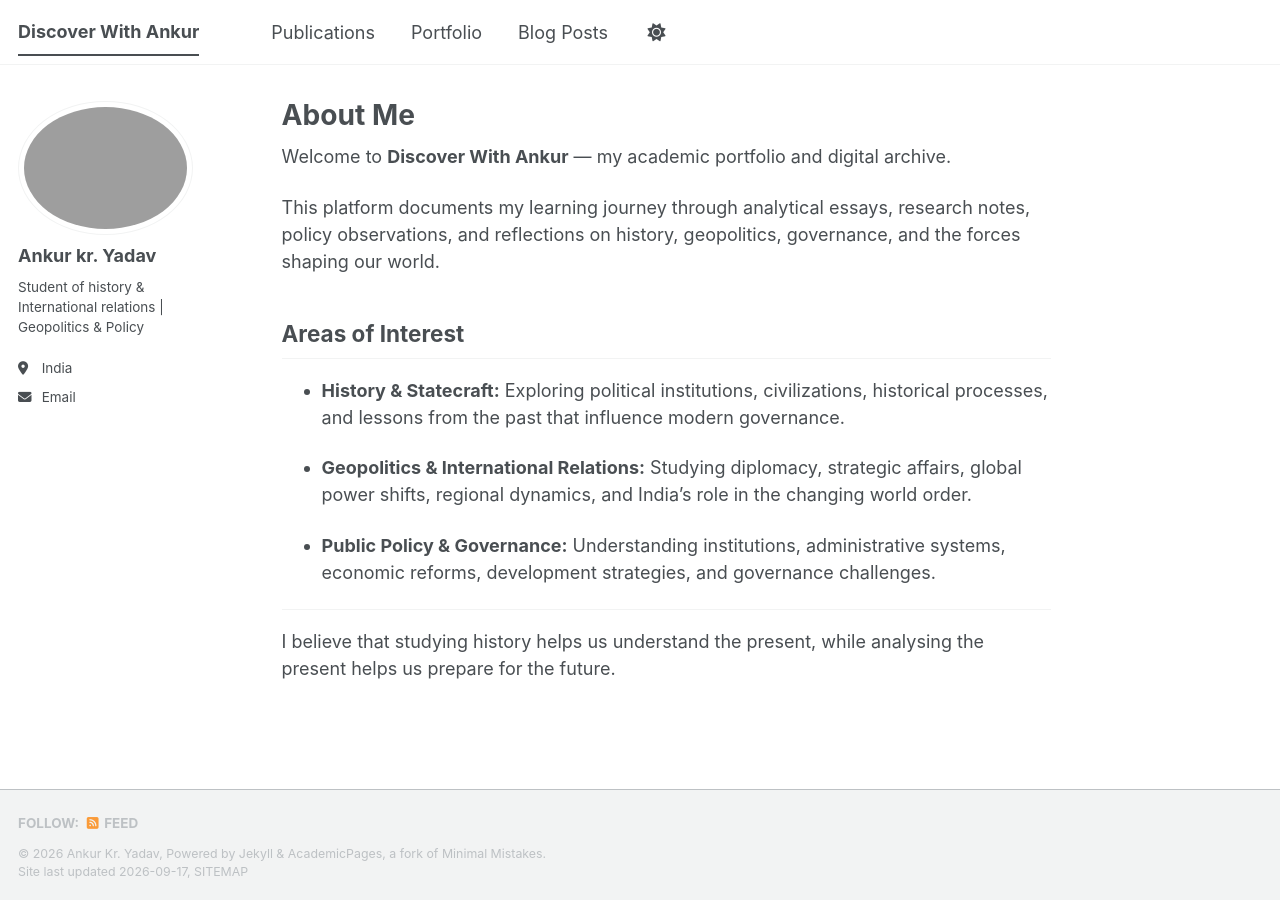
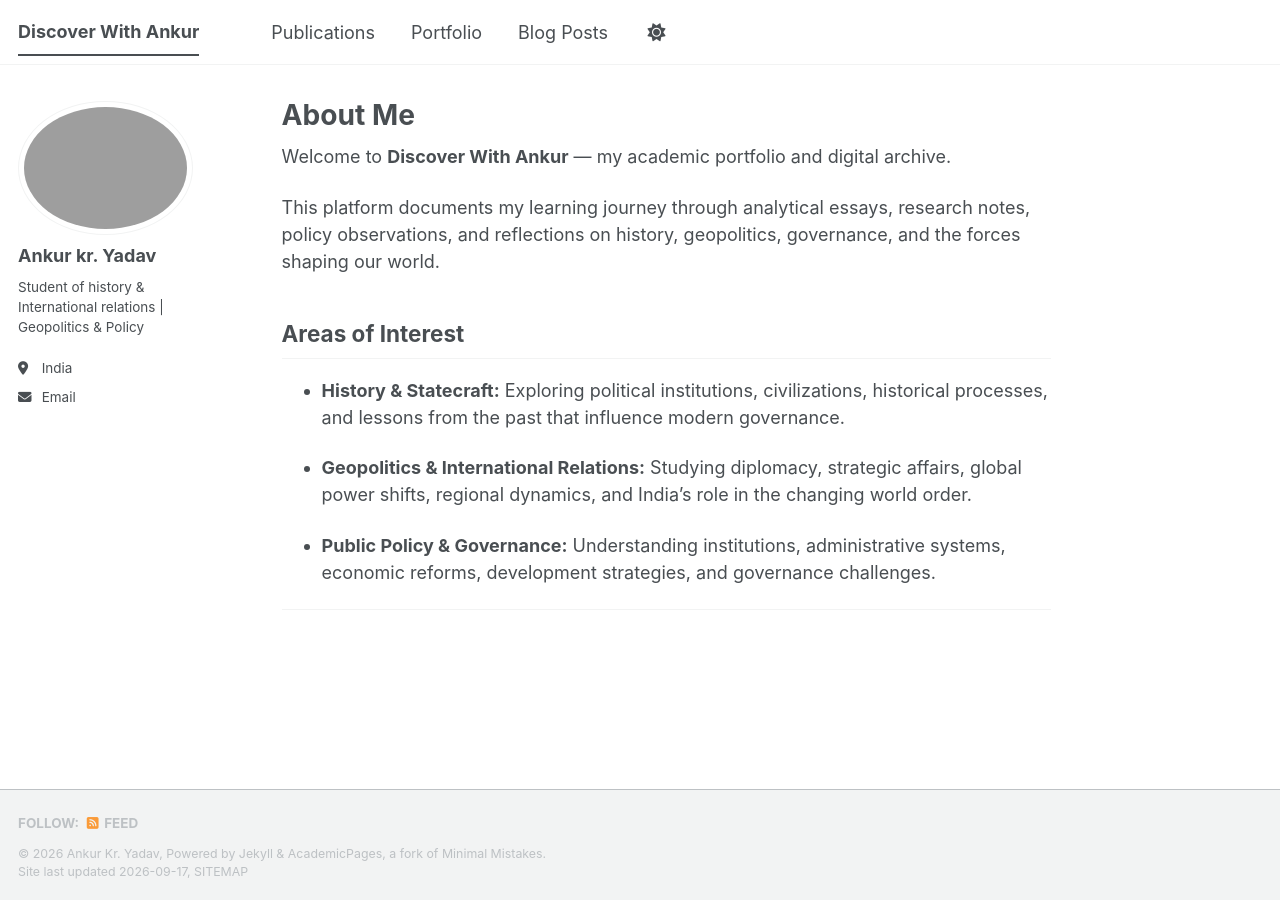
Before and after one commit to discoverwithankur/discoverwithankur.github.io, a Jekyll site: the page built from _pages/about.md, in a window 1280 px wide. Built offline with Jekyll 4.4.1, drawn with Linux system fonts in a browser that asks for light colours; a style sheet for code colours, icons or effects is not loaded.

Commit message:
Update about.md

```diff
--- a/_pages/about.md
+++ b/_pages/about.md
@@ -20,5 +20,3 @@ This platform documents my learning journey through analytical essays, research
 * **Public Policy & Governance:** Understanding institutions, administrative systems, economic reforms, development strategies, and governance challenges.
 
 ---
-
-I believe that studying history helps us understand the present, while analysing the present helps us prepare for the future.
```
